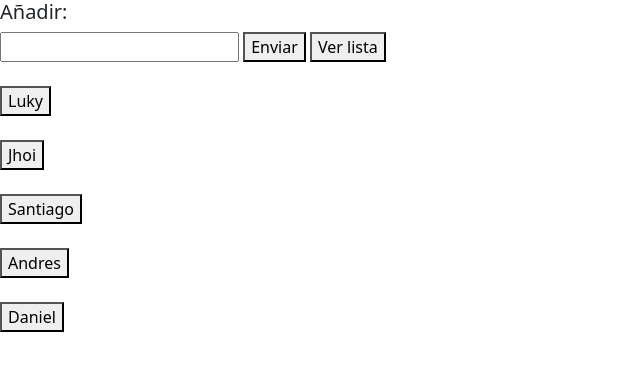
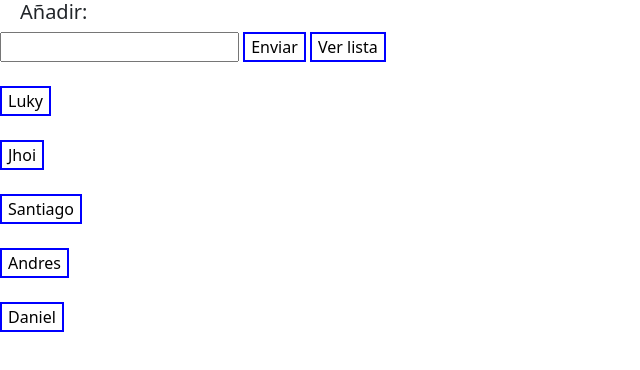
Before and after one commit to garciabrayan/listas-enlazadas, a plain HTML site: page index.html in a window 1280 px wide. Shown: the whole page, without its empty margins (0-640 px from the left). Drawn offline with nearby package versions, Linux system fonts and the light colour scheme.

Commit message:
Update styles.CSS

```diff
--- a/style/styles.CSS
+++ b/style/styles.CSS
@@ -1,4 +1,4 @@
-.content{
+#texting{
 	column-count:4;
 	column-width: 120px;
 	border-spacing: 10px 5px;
@@ -11,8 +11,9 @@
 
 }
 
-p{
+h5{
 	font-style: bolder;
+	margin-left: 20px;
 }
 
 article#part1,#part3,#part5  {
@@ -21,7 +22,8 @@ article#part1,#part3,#part5  {
 
 }
 
-article#part2,#part4,#part6 {
+button {
 	border: 2px double blue;
 	background-color: white;
+	outline:none;
 }
```
